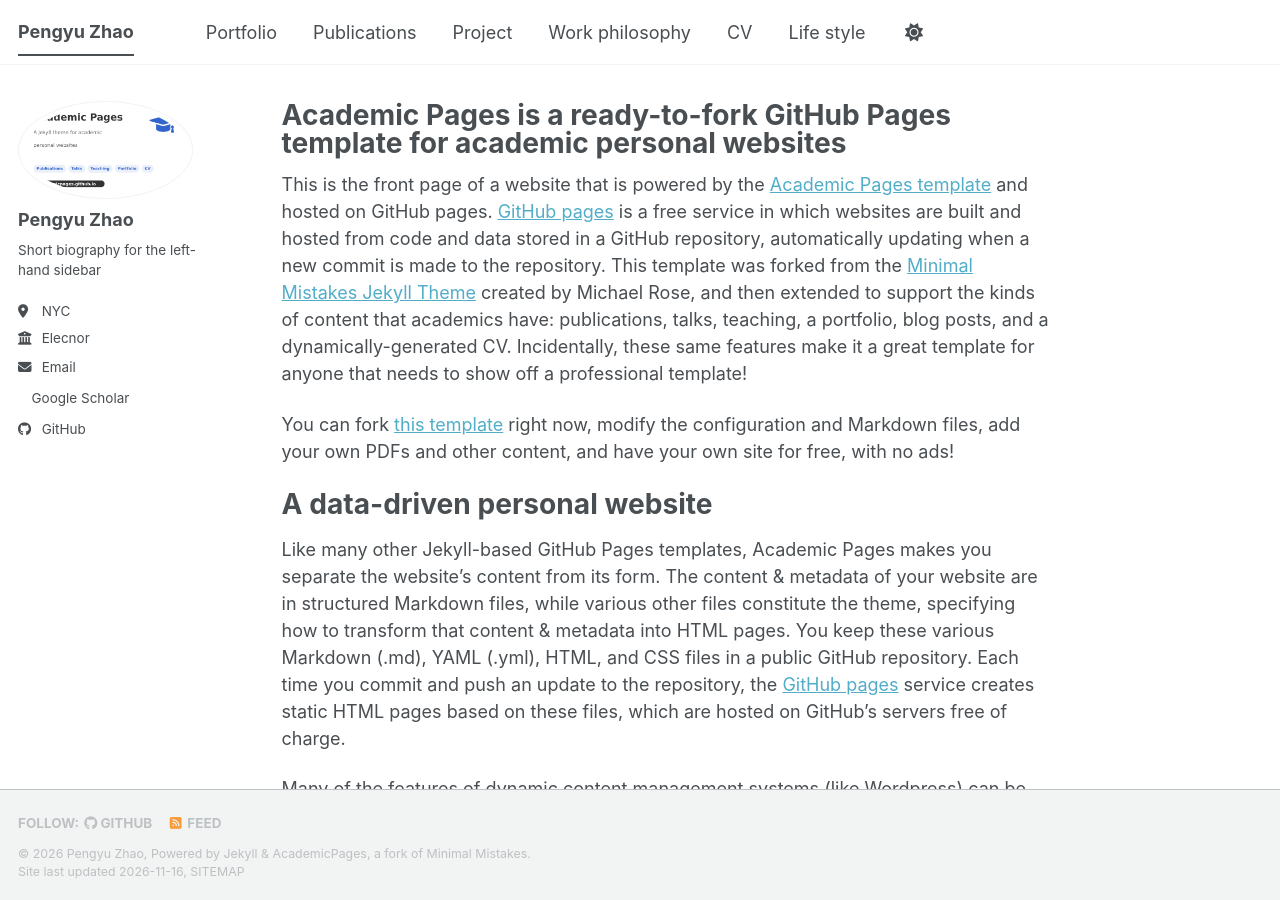
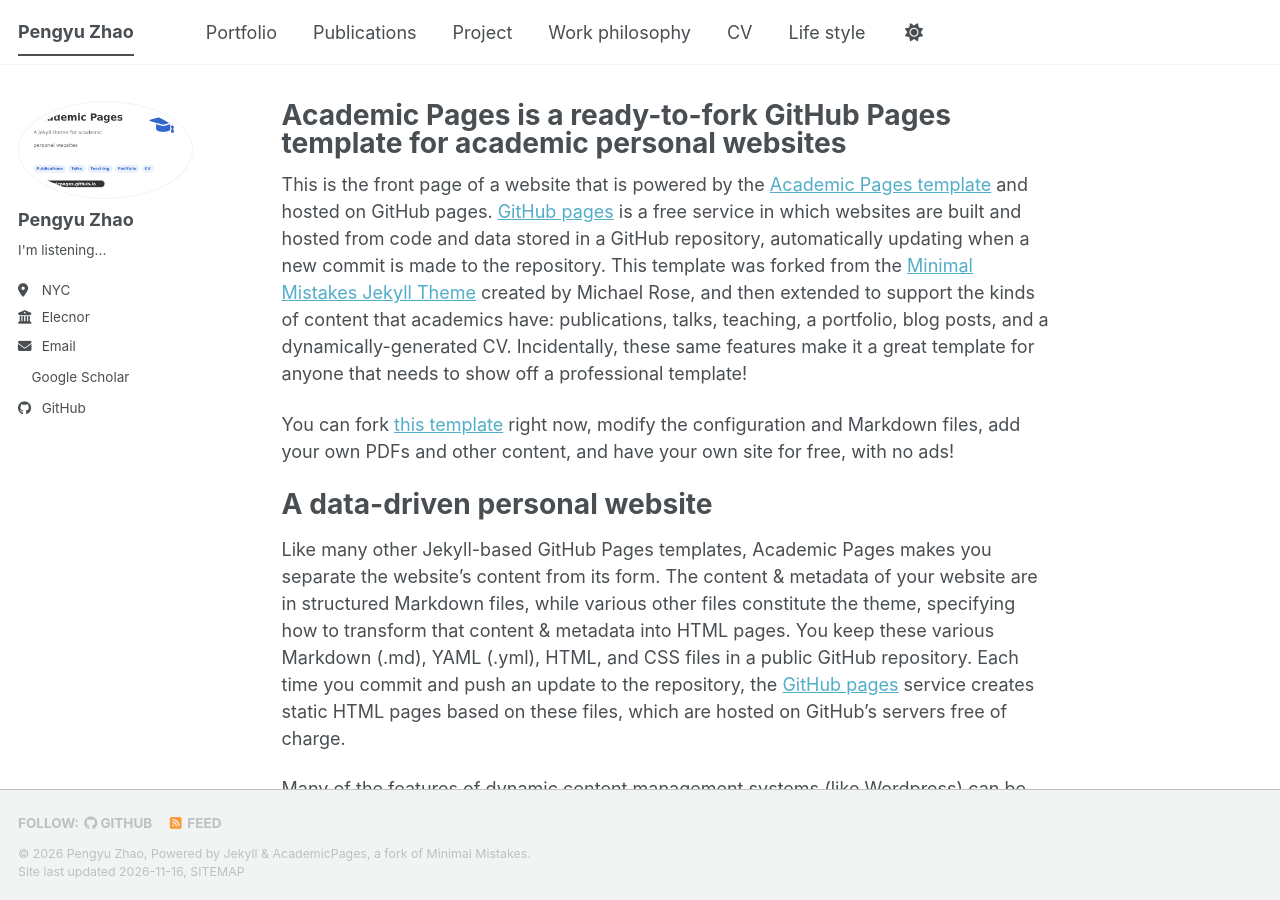
Before and after one commit to Git-pengyu/Git-pengyu.github.io, a Jekyll site: the page built from _pages/about.md, in a window 1280 px wide and 900 px high. Built offline with Jekyll 4.4.1, drawn with Linux system fonts in a browser that asks for light colours; a script bundle is joined from its source files by our own code; a style sheet for code colours, icons or effects is not loaded.

Commit message:
Update _config.yml

```diff
--- a/_config.yml
+++ b/_config.yml
@@ -27,7 +27,7 @@ author:
   avatar           : "og-image.png"
   name             : "Pengyu Zhao"
   pronouns         : # example: "she/her"
-  bio              : "Short biography for the left-hand sidebar"
+  bio              : "I'm listening..."
   location         : "NYC"
   employer         : "Elecnor"
   uri              : # URL
```
